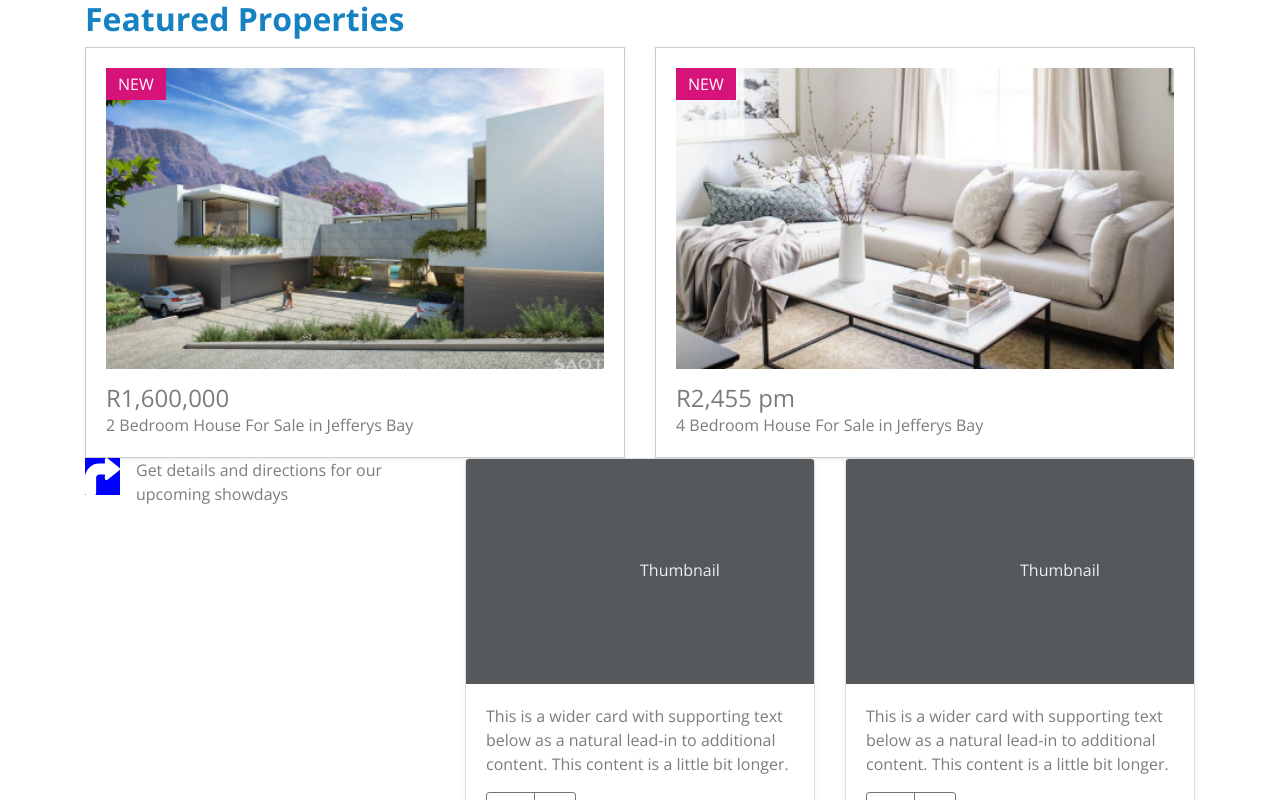
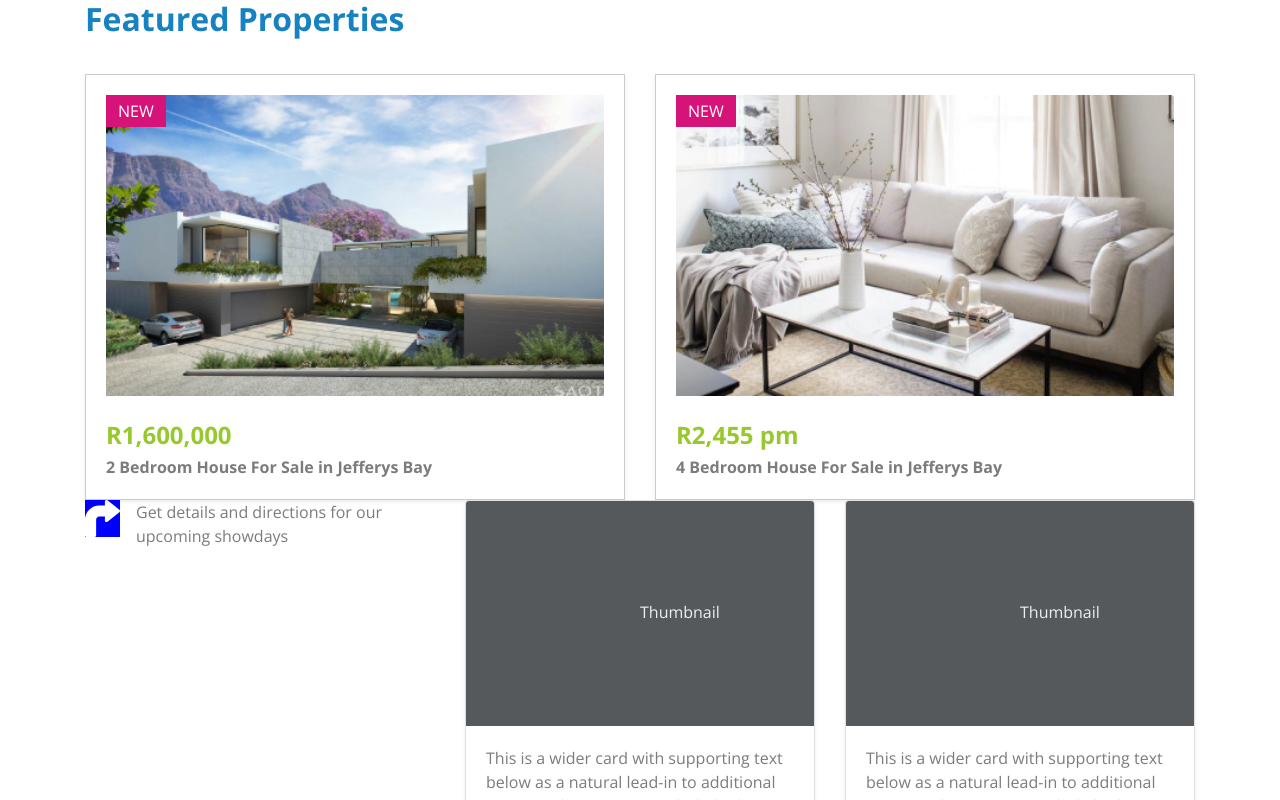
Before and after one commit to GalaxyDefender/property-citi, an Angular app: page / in a window 1280 px wide. Shown: the part 1112-1912 px from the top of the page. Built offline with nearby package versions, Linux system fonts and the light colour scheme.

Commit message:
final featured component style changes

```diff
--- a/src/app/featured/featured.component.css
+++ b/src/app/featured/featured.component.css
@@ -1,3 +1,7 @@
+h2 {
+    margin-bottom: 35px;
+}
+
 .new {
     position: absolute;
     background-color: #d51378;
@@ -7,7 +11,7 @@
 }
 
 .card {
-    border: 1px solid #cccccc;
+    border: 1px solid rgba(204, 204, 204, 1);
     padding: 20px;
     box-sizing: border-box;
     border-radius: 0px;
@@ -19,8 +23,13 @@
 
 .card-body h4 {
     margin: 0px;
+    padding-top: 10px;
+    padding-bottom: 5px;
+    color: #97c82d;
+    font-weight: bold;
 }
 
 .card-text {
     margin: 0px;
+    font-weight: bold;
 }
```
